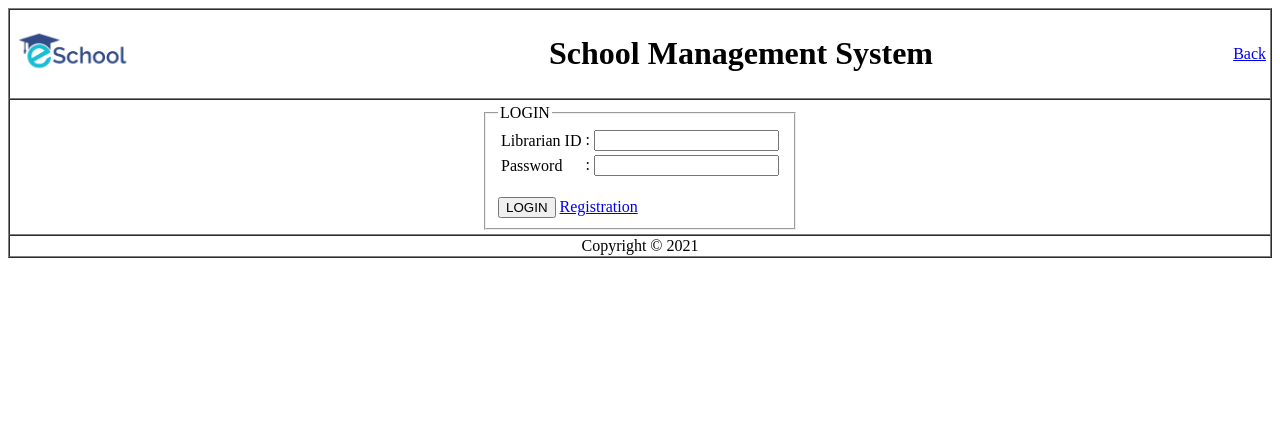
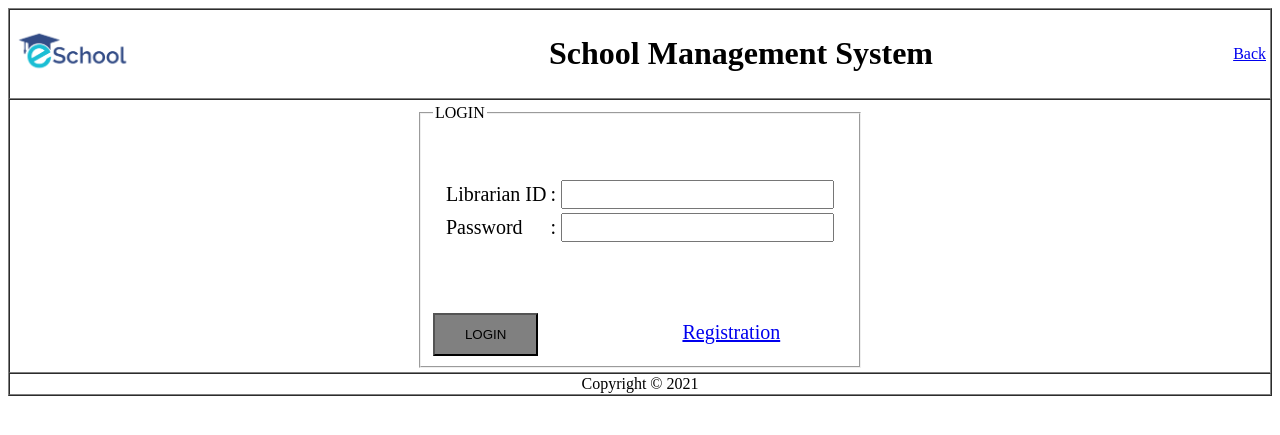
Before and after one commit to AnirbanSahaAnik/School-management-system, a PHP site: page /View/librarianLogin.php in a window 1280 px wide. Shown: the top 435 px of the page. Run offline with PHP 8.4, Linux system fonts and the light colour scheme.

Commit message:
design the login page

```diff
--- a/Librarian/Resources/css/style.css
+++ b/Librarian/Resources/css/style.css
@@ -64,7 +64,3 @@
 #notice table tr td{
 
 }
-#logout{
-    font-size: 25px;
-    text-decoration: none;
-}
--- a/Librarian/View/allBooksInfo.php
+++ b/Librarian/View/allBooksInfo.php
@@ -46,6 +46,7 @@ $booksinfo = getAllBooksInfo();
 	<input type="button" name="" value="Search">
     <br>
     <div id="myh1" class="">
+      <div id="notice">
     <table border="1">
         <tr>
             <th>Serial No.</th>
@@ -73,6 +74,7 @@ $booksinfo = getAllBooksInfo();
              </td>
          </tr><?php  } ?></div>
              </table>
-             </div>
+            </div>
+         </div>
 
       <?php include('footer.php'); ?>
--- a/Librarian/View/issuedBookHistory.php
+++ b/Librarian/View/issuedBookHistory.php
@@ -34,7 +34,7 @@
             <li><a href="noticeForm.php">New Book Arrival Notice</a></li>
             <li><a href="studentLibraryAcc.php">Create Student Library Account</a></li>
             <li><a href="viewAllStudentsLibProfile.php">View Student Library Account</a></li>
-            <li><a href="issueNewBook.php">Add Issue Book</a></li>
+            <!-- <li><a href="issueNewBook.php">Add Issue Book</a></li> -->
             <!-- <li><a href="issuedBookHistory.php">Issue Book History</a></li> -->
             <li><a href="searchBookInfo.php">searchBookInfo</a></li>
           </ul>
@@ -42,6 +42,7 @@
         </td>
         <td id="main content"><h2 align="center" ><?php echo $title; ?></h2><hr>
           <form action="../Controller/" method="post">
+          <div id="notice" >
           <table align="center" border="1">
                     <tr>
                       <th>Serial No</th>
@@ -69,6 +70,7 @@
                    <td><a href="addFine.php?id=<?php echo $allIssuedBookDetails[$i]['id']?> ?>">Edit</a></td>
                   </tr><?php  } ?>
              </table>
+              </div>
           </form>
         </td>
       </tr>
--- a/Librarian/View/librarianLogin.php
+++ b/Librarian/View/librarianLogin.php
@@ -2,6 +2,7 @@
 <html>
 <head>
 	<title>Login Page</title>
+
 	<style>
         .error{
             border: 2px solid red;
@@ -9,7 +10,40 @@
         .success{
             border: 2px solid green;
         }
-    </style>
+
+#loginform table {
+  background-color: #fff;
+  padding: 50px 10px;
+}
+
+#loginform table .librarianid td, #loginform table .librarianpass td{
+  font-size: 20px;
+
+}
+#loginform table input{
+  font-size: 20px;
+
+}
+#loginform #loginbttn{
+  padding: 12px 30px;
+  background-color: grey;
+
+}
+#loginform #loginbttn:hover{
+  background-color: lightblue;
+  border-radius: 8px;
+
+}
+#loginform a{
+  font-size:20px;
+  margin-left: 140px;
+}
+#loginform a:hover{
+  color: green;
+}
+
+</style>
+
 </head>
 <body>
 <script>
@@ -49,7 +83,7 @@
 
 }
 </script>
-    <table border="1" cellspacing="0" width="100%" >
+<table border="1" cellspacing="0" width="100%" >
       <tr>
         <td>
           <table width="100%">
@@ -68,26 +102,28 @@
           <table align="center">
             <tr>
               <td>
+                <div id="loginform">
                 <form class="" action="../Controller/librarianLogCheck.php" method="POST" onsubmit="return Librarianlogin()">
                   <fieldset>
                     <legend>LOGIN</legend>
                     <table>
-                      <tr>
+                      <tr class="librarianid">
                         <td>Librarian ID</td>
                         <td>: <input type="text" name="librarianid" id="librarianid" value=""  onkeypress="validation()"><div id="msg1"></div></td>
                       </tr>
-                      <tr>
+                      <tr class="librarianpass">
                         <td>Password</td>
                         <td>: <input type="password" name="password" id="password" value=""  onkeypress="validation()"><div id="msg2"></div></td>
                       </tr>
                     </table>
                     <!-- <input type="checkbox" name="remember" value=""> Remember Me <br> -->
                     <br>
-                    <input type="submit" name="login" value="LOGIN">
+                    <input type="submit" name="login" value="LOGIN" id="loginbttn">
                     <a href="librarianReg.php">Registration</a>
                     <div id="login"></div>
                   </fieldset>
                 </form>
+                </div>
             </td>
           </tr>
           </table>
--- a/Librarian/View/requestBookInfo.php
+++ b/Librarian/View/requestBookInfo.php
@@ -42,6 +42,7 @@
         </td>
         <td id="main content"><h2 align="center" ><?php echo $title; ?></h2><hr>
           <form action="../Controller/searchBookCheck.php" method="post">
+          <div id="notice">
           <table align="center" border="1">
                     <tr>
                       <th>Serial No</th>
@@ -68,6 +69,7 @@
 
                   </tr><?php  } ?>
              </table>
+              </div>
           </form>
         </td>
       </tr>
--- a/Librarian/View/viewAllStudentsLibProfile.php
+++ b/Librarian/View/viewAllStudentsLibProfile.php
@@ -46,7 +46,7 @@ $viewAllStudentsLibProfile = ViewAllStudentsLibInfo();
 	<input type="button" name="" value="Search">
     <br>
     <div id="myh1" class="">
-
+    <div id="notice">
     <table border="1">
     <tr>
             <th>Serial No.</th>
@@ -72,5 +72,6 @@ $viewAllStudentsLibProfile = ViewAllStudentsLibInfo();
          <?php  } ?></div>
              </table>
              </div>
+             </div>
 
       <?php include('footer.php'); ?>
--- a/Librarian/View/viewStudentsList.php
+++ b/Librarian/View/viewStudentsList.php
@@ -47,6 +47,7 @@ $studentsinfo = getAllstudentsInfo();
 	<input type="button" name="" value="Search">
     <br>
     <div id="viewstudentlist" class="">
+    <div id="notice" >
     <table border="1">
     <tr>
             <th>Name</th>
@@ -73,5 +74,6 @@ $studentsinfo = getAllstudentsInfo();
          </tr><?php  } ?></div>
              </table>
              </div>
+        </div>
 
       <?php include('footer.php'); ?>
--- a/Librarian/View/viewTeachersList.php
+++ b/Librarian/View/viewTeachersList.php
@@ -47,6 +47,7 @@ $teachersilist = getAllTeachersList();
 	<input type="button" name="" value="Search">
     <br>
     <div id="viewteacherlist" class="">
+    <div id="notice" >
     <table border="1">
     <tr>
             <th>ID</th>
@@ -68,5 +69,6 @@ $teachersilist = getAllTeachersList();
          <?php  } ?></div>
              </table>
              </div>
+        </div>
 
       <?php include('footer.php'); ?>
```
